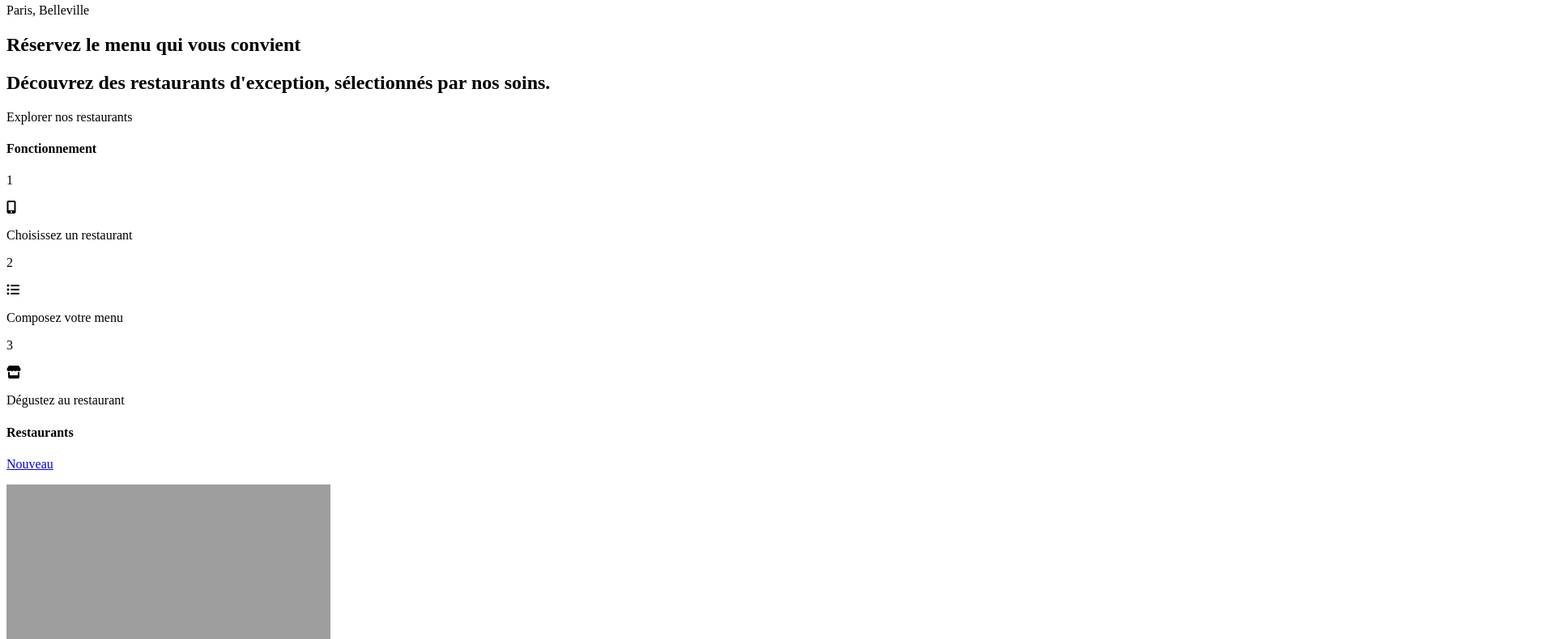
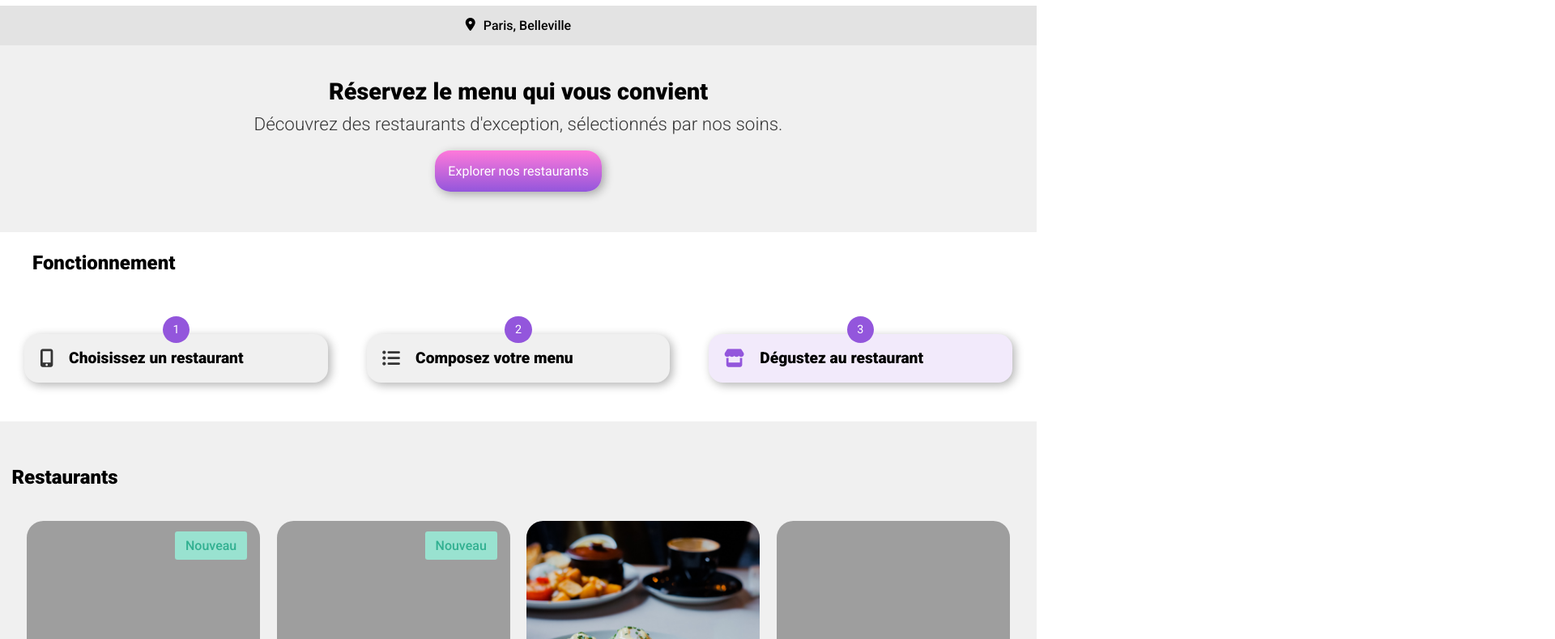
Before and after one commit to belaidSolene/ohmyfood, a website: page index.html in a window 1280 px wide. Shown: the part 76-866 px from the top of the page at 81% size, 1920 px wide, since content can reach past the window. Drawn offline with Linux system fonts and the light colour scheme; the site is published under a folder, as on GitHub Pages, so addresses that start at the root find nothing; a web font is replaced by a local one.

Commit message:
github makes css workd

```diff
--- a/index.html
+++ b/index.html
@@ -7,7 +7,7 @@
 
     <meta http-equiv="X-UA-Compatible" content="IE=edge">
     <meta name="viewport" content="width=device-width, initial-scale=1.0">
-    <link rel="stylesheet" href="/public/css/style.css">
+    <link rel="stylesheet" href="public/css/style.css">
     <script src="https://kit.fontawesome.com/6dd50c170f.js" crossorigin="anonymous"></script>
 </head>
 
--- a/menu--a-la-francaise.html
+++ b/menu--a-la-francaise.html
@@ -7,7 +7,7 @@
 
     <meta http-equiv="X-UA-Compatible" content="IE=edge">
     <meta name="viewport" content="width=device-width, initial-scale=1.0">
-    <link rel="stylesheet" href="/public/css/style.css">
+    <link rel="stylesheet" href="public/css/style.css">
     <script src="https://kit.fontawesome.com/6dd50c170f.js"></script>
 
 </head>
```
